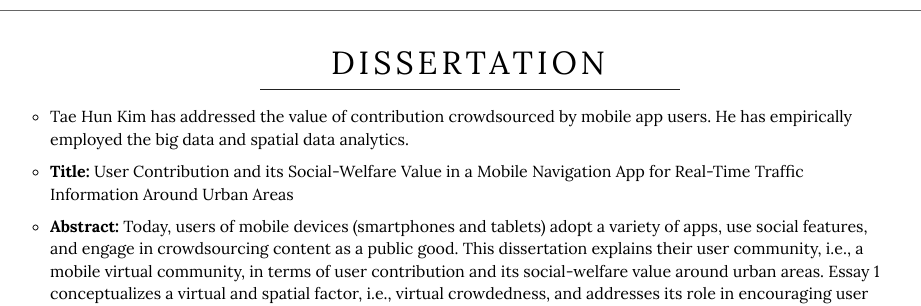
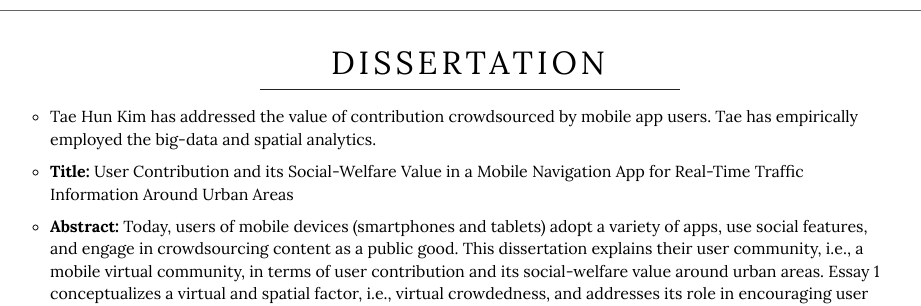
Before and after one commit to istaehun/taehun, a Jekyll site: the page built from dissertation.html, in a window 1280 px wide. Shown: the part 321-627 px from the top of the page, without its empty margins (170-1091 px from the left). Built offline with Jekyll 4.4.1, drawn with Linux system fonts in a browser that asks for light colours; nearby versions of some CDN libraries.

Commit message:
Update phd-dissertation.yml

```diff
--- a/_data/phd-dissertation.yml
+++ b/_data/phd-dissertation.yml
@@ -1,5 +1,5 @@
 comments:
-  - "Tae Hun Kim has addressed the value of contribution crowdsourced by mobile app users. He has empirically employed the big data and spatial data analytics."
+  - "Tae Hun Kim has addressed the value of contribution crowdsourced by mobile app users. Tae has empirically employed the big-data and spatial analytics."
   - "<strong>Title:</strong> User Contribution and its Social-Welfare Value in a Mobile Navigation App for Real-Time Traffic Information Around Urban Areas"
   - "<strong>Abstract:</strong> Today, users of mobile devices (smartphones and tablets) adopt a variety of apps, use social features, and engage in crowdsourcing content as a public good. This dissertation explains their user community, i.e., a mobile virtual community, in terms of user contribution and its social-welfare value around urban areas. Essay 1 conceptualizes a virtual and spatial factor, i.e., virtual crowdedness, and addresses its role in encouraging user contribution. The findings are theoretically explained by the tension between prosocial behavior of and bystander effect on the mobile virtual community. Essay 2 theorizes whether and how user contribution, attributed to self-interest, supports social welfare for the whole citizenry. I found that user contribution improves the mobility of urban transportation and reduces social and economic costs. As an exemplar of citizen-data science, this dissertation takes a spatial and panel data approach to analyze the large-scale data on mobile app users, traffic conditions, and their locations in the urban region. The empirical findings are visualized and discussed to explain practical implications for mobile app design and policy on urban transportation."
   - "Tae's PhD dissertation was successfully completed in May 2018 thanks to the excellent committee members and their multifaceted supports. For the details, click <a href='https://search.proquest.com/docview/2046983487?pq-origsite=gscholar' target='_blank'>here</a>."
```
